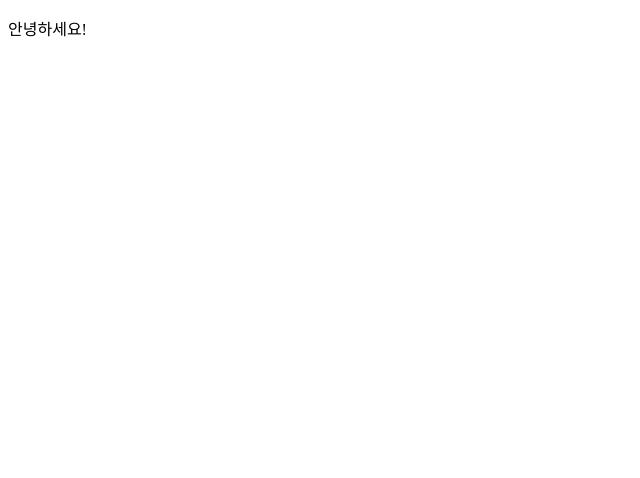
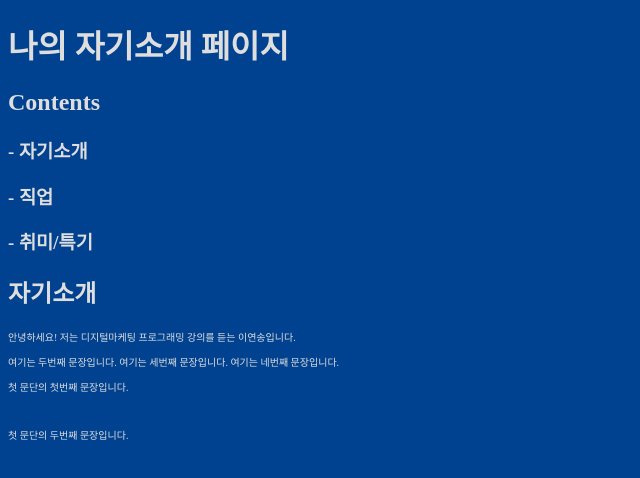
Before and after one commit to Songduckmung/24-kookmin-web, a plain HTML site: page index.html in a window 1280 px wide. Shown: the whole page, without its empty margins (0-640 px from the left). Drawn offline with Linux system fonts and the light colour scheme.

Commit message:
3주차 수업 내용(meta, link, script, h,p)

```diff
--- a/index.html
+++ b/index.html
@@ -9,10 +9,40 @@
   <meta name="description" content="나의 첫 자기소개 페이지입니다.">
   <meta name="author" content="Kookmin Univ">
   <meta name="keywords" content="자기소개, 국민대, 경영대학원">
+  <meta property="og:title" content="아이엠 그라운드">
+  <meta property="og:description" content="나의 첫 자기소개 페이지입니다.">
+  <meta property="og:image"
+    content="https://images.pexels.com/photos/45170/kittens-cat-cat-puppy-rush-45170.jpeg?auto=compress&cs=tinysrgb&w=800">
+  <link href="./style.css" rel="stylesheet" type="text/css">
+  <style>
+    p {
+      font-size: 10px;
+    }
+  </style>
+  <script>
+    //alert('이 컴퓨터는 해킹되었습니다.');
+    // js에서 주석처리 할때 쓰는 //
+  </script>
+  <script src:"./script.js"></script>
 </head>
 <!-- body: 사용자에게 보여질 정보를 정의하는 공간 -->
+
 <body>
-  <p>안녕하세요!</p>
+  <h1>나의 자기소개 페이지</h1>
+  <h2>Contents</h2>
+  <h3>- 자기소개</h3>
+  <h3>- 직업</h3>
+  <h3>- 취미/특기</h3>
+  <h2>자기소개</h2>
+  <p>안녕하세요! 저는 디지털마케팅 프로그래밍 강의를 듣는 이연송입니다.</p>
+  <p>여기는 두번째 문장입니다.
+
+    여기는 세번째 문장입니다.
+
+    여기는 네번째 문장입니다.</p>
+  <p>
+    첫 문단의 첫번째 문장입니다. </br></br></br></br> <!-- 이렇게 쓰시면 안돼요. 이건 스타일의 영역! /br은 한 번만 쓰기 -->
+    첫 문단의 두번째 문장입니다.
+  </p>
 </body>
-
 </html>
--- a/style.css
+++ b/style.css
@@ -2,3 +2,8 @@ html {
   height: 100%;
   width: 100%;
 }
+
+body {
+  background-color: #004290;
+  color: #dedede;
+}
```
